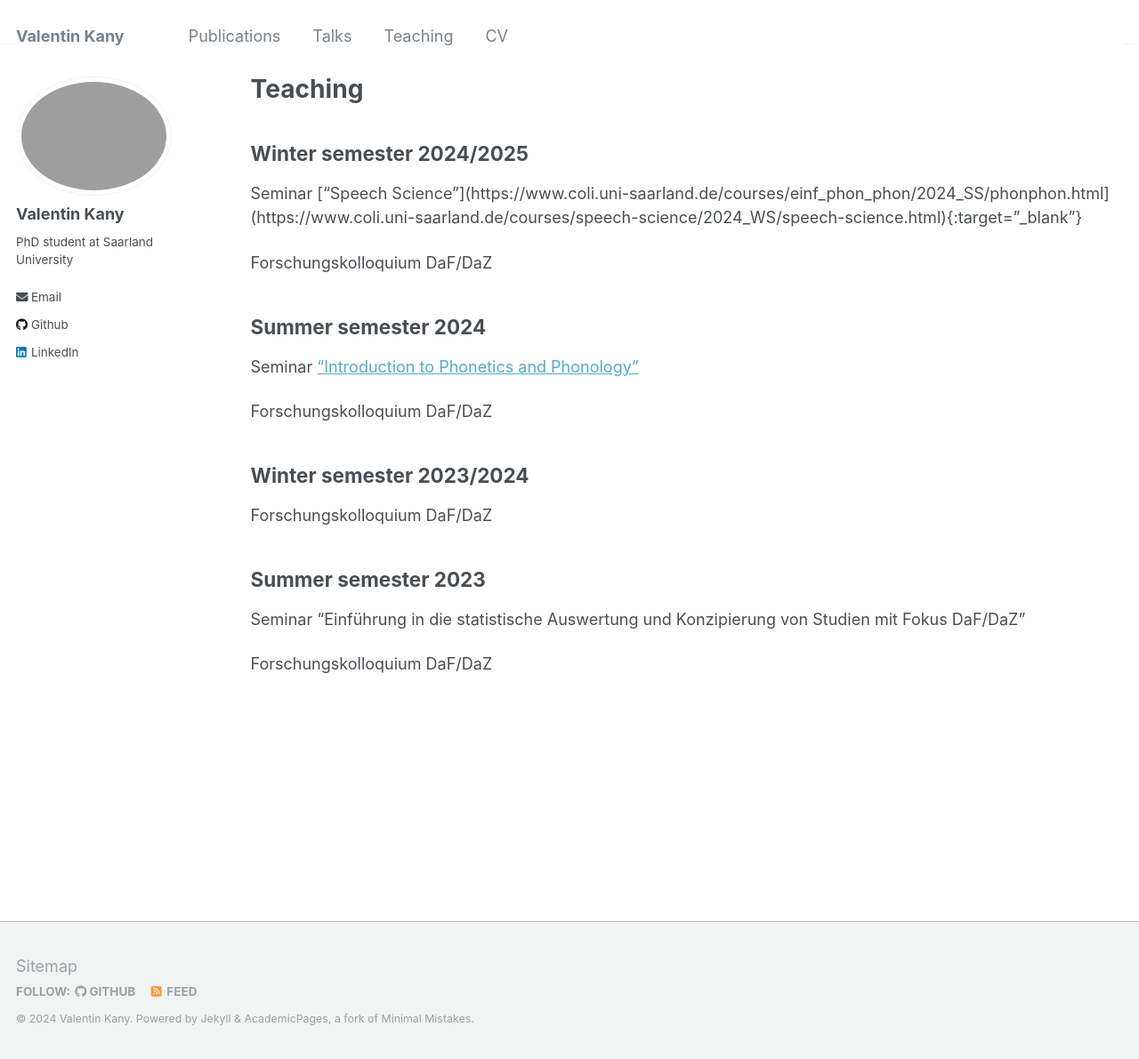
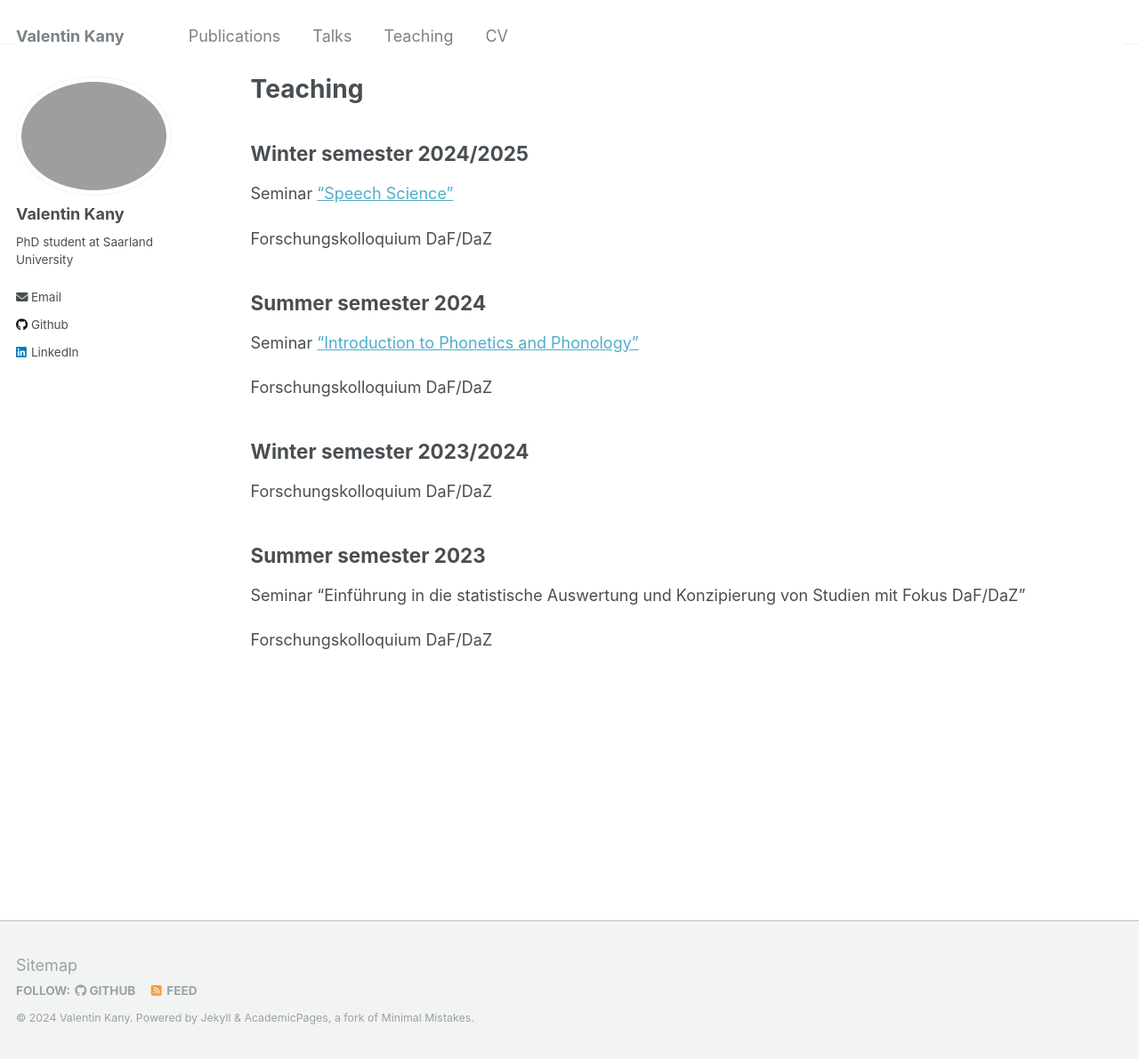
Before and after one commit to Valentin-Kany/Valentin-Kany.github.io, a Jekyll site: the page built from _pages/teaching.md, in a window 1280 px wide and 1191 px high. Shown: the whole window at 89% size. Built offline with Jekyll 4.4.1, drawn with Linux system fonts in a browser that asks for light colours; part of the change alters nothing that is shown.

Commit message:
Update teaching.md

```diff
--- a/_pages/teaching.md
+++ b/_pages/teaching.md
@@ -6,7 +6,7 @@ author_profile: true
 ---
 ## Winter semester 2024/2025
 
-Seminar [“Speech Science”](https://www.coli.uni-saarland.de/courses/einf_phon_phon/2024_SS/phonphon.html](https://www.coli.uni-saarland.de/courses/speech-science/2024_WS/speech-science.html){:target="_blank"}
+Seminar [“Speech Science”](https://www.coli.uni-saarland.de/courses/speech-science/2024_WS/speech-science.html){:target="_blank"}
 
 Forschungskolloquium DaF/DaZ
 
```
